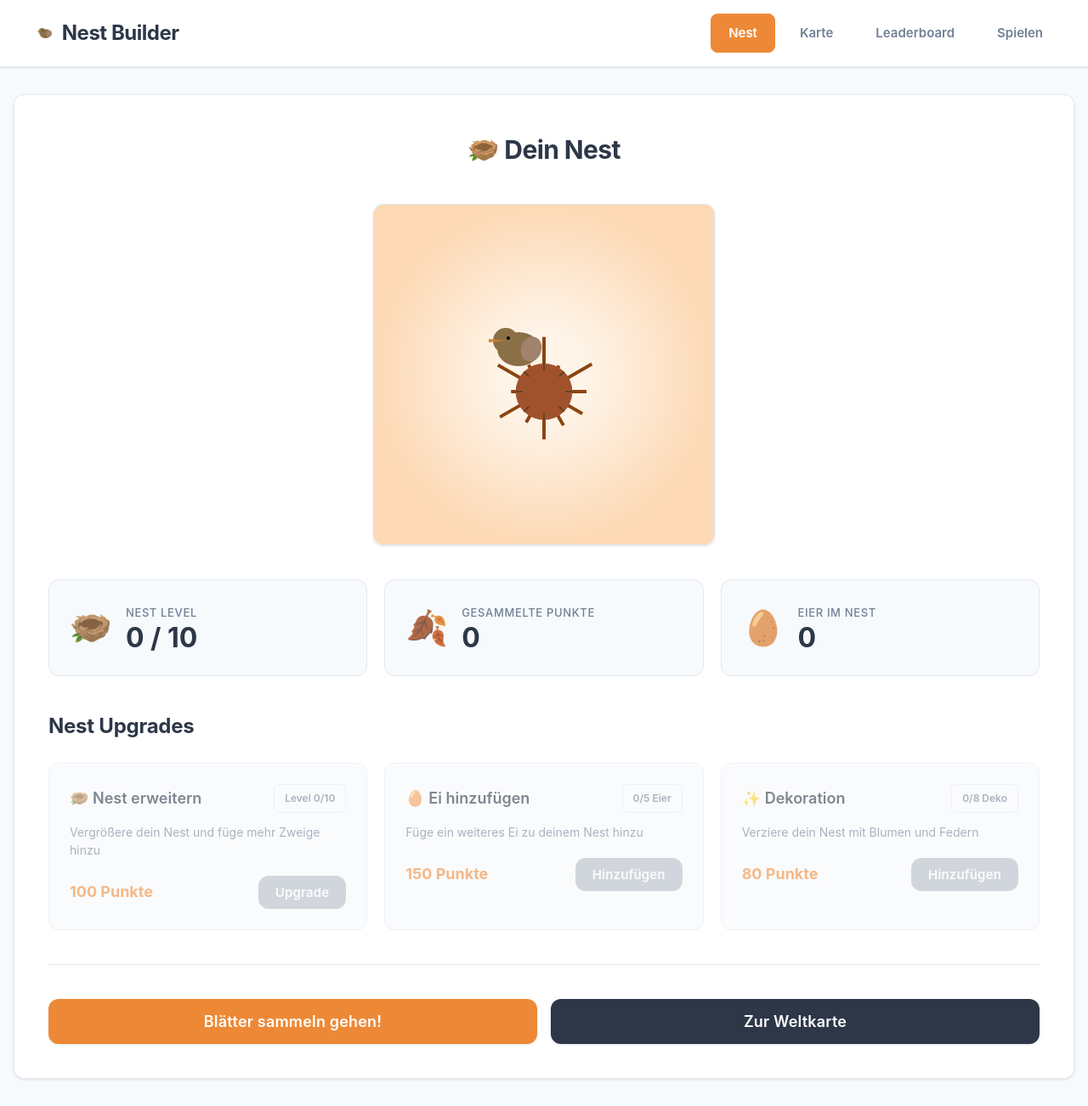
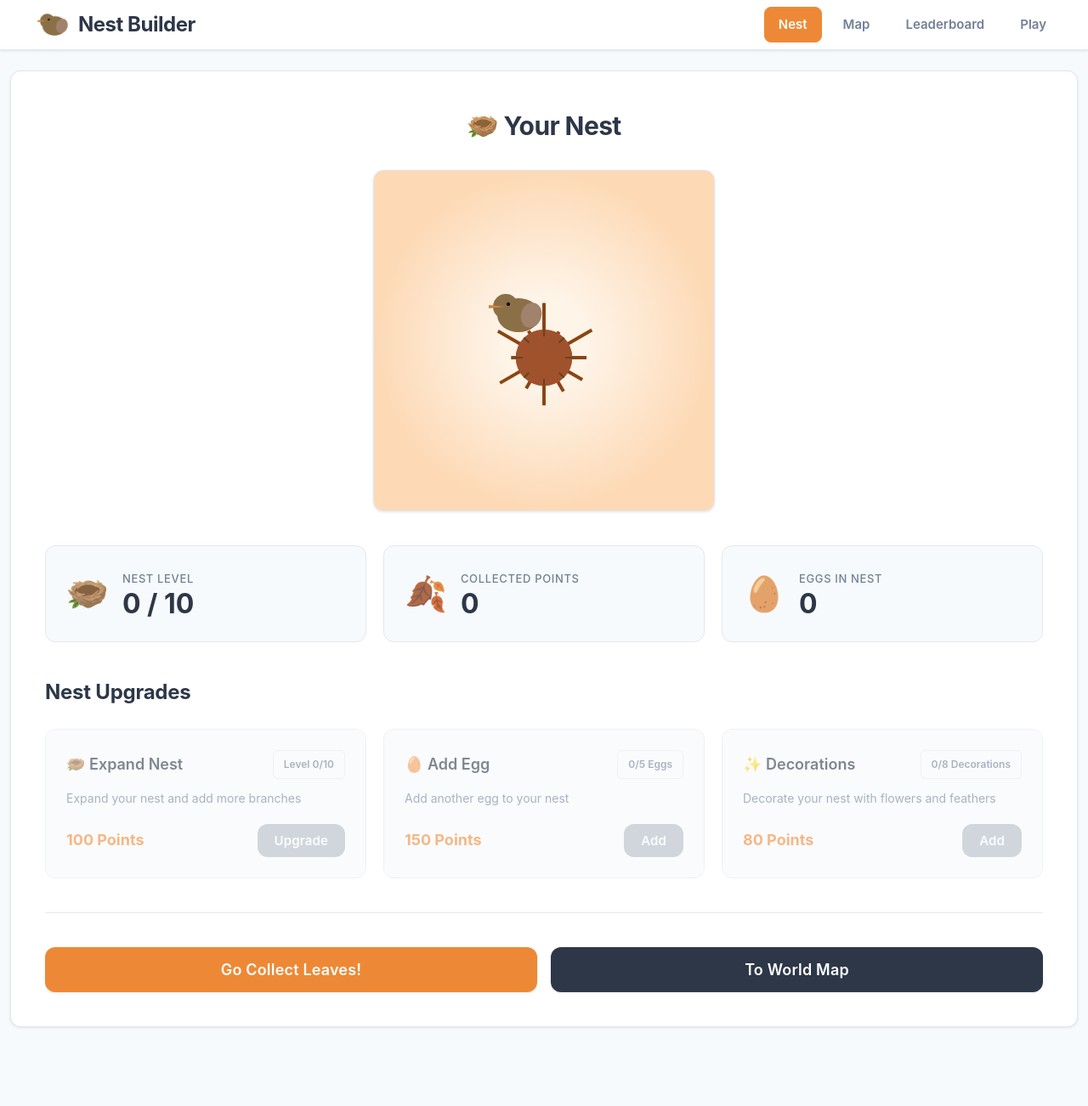
Before and after one commit to alexmen656/Woodcock-Game, a Vue app: page / in a window 1280 px wide. Shown: the whole page at 85% size. After the commit the page ends 1233 px from the top, so only its background shows below. Built offline with nearby package versions, Linux system fonts and the light colour scheme.

Commit message:
feat: Design improvements and translations

```diff
--- a/src/App.vue
+++ b/src/App.vue
@@ -4,14 +4,14 @@
       <div class="header-content">
         <div class="logo">
           <span class="logo-icon"></span>
-          <img width="3.5%" src="./assets/logo.png" alt="">
+          <img width="7.5%" src="./assets/logo.png" alt="">
           <h1>Nest Builder</h1>
         </div>
         <nav class="nav">
           <router-link to="/" class="nav-link">Nest</router-link>
-          <router-link to="/map" class="nav-link">Karte</router-link>
+          <router-link to="/map" class="nav-link">Map</router-link>
           <router-link to="/leaderboard" class="nav-link">Leaderboard</router-link>
-          <router-link to="/game" class="nav-link">Spielen</router-link>
+          <router-link to="/game" class="nav-link">Play</router-link>
         </nav>
       </div>
     </header>
@@ -34,7 +34,7 @@
 .header-content {
   max-width: 1400px;
   margin: 0 auto;
-  padding: 1rem 2rem;
+  padding: .5rem 2rem;
   display: flex;
   justify-content: space-between;
   align-items: center;
@@ -65,7 +65,7 @@
 }
 
 .nav-link {
-  padding: 0.625rem 1.25rem;
+  padding: 0.5rem 1rem;
   border-radius: 8px;
   font-weight: 600;
   font-size: 0.9375rem;
@@ -89,7 +89,7 @@
 
 .app-main {
   min-height: calc(100vh - 80px);
-  padding: 2rem 1rem;
+  padding: 1.5rem 0.75rem;
 }
 
 @media (max-width: 768px) {
--- a/src/views/HomeView.vue
+++ b/src/views/HomeView.vue
@@ -1,7 +1,7 @@
 <template>
     <div class="home-view">
         <div class="nest-display">
-            <h2>🪹 Dein Nest</h2>
+            <h2>🪹 Your Nest</h2>
             <canvas ref="nestCanvasRef" width="400" height="400" class="nest-canvas"></canvas>
             <div class="nest-stats">
                 <div class="stat-card">
@@ -15,7 +15,7 @@
                 <div class="stat-card">
                     <div class="stat-icon">🍂</div>
                     <div class="stat-info">
-                        <span class="stat-label">Gesammelte Punkte</span>
+                        <span class="stat-label">Collected Points</span>
                         <span class="stat-value">{{ totalPoints }}</span>
                     </div>
                 </div>
@@ -23,7 +23,7 @@
                 <div class="stat-card">
                     <div class="stat-icon">🥚</div>
                     <div class="stat-info">
-                        <span class="stat-label">Eier im Nest</span>
+                        <span class="stat-label">Eggs in Nest</span>
                         <span class="stat-value">{{ eggs }}</span>
                     </div>
                 </div>
@@ -33,12 +33,12 @@
                 <div class="upgrade-grid">
                     <div class="upgrade-card" :class="{ locked: totalPoints < nestUpgradeCost }">
                         <div class="upgrade-header">
-                            <h4>🪹 Nest erweitern</h4>
+                            <h4>🪹 Expand Nest</h4>
                             <span class="upgrade-level">Level {{ nestLevel }}/10</span>
                         </div>
-                        <p class="upgrade-desc">Vergrößere dein Nest und füge mehr Zweige hinzu</p>
+                        <p class="upgrade-desc">Expand your nest and add more branches</p>
                         <div class="upgrade-footer">
-                            <span class="upgrade-cost">{{ nestUpgradeCost }} Punkte</span>
+                            <span class="upgrade-cost">{{ nestUpgradeCost }} Points</span>
                             <button @click="upgradeNest" :disabled="totalPoints < nestUpgradeCost || nestLevel >= 10"
                                 class="btn-upgrade">
                                 {{ nestLevel >= 10 ? 'Max Level' : 'Upgrade' }}
@@ -47,29 +47,29 @@
                     </div>
                     <div class="upgrade-card" :class="{ locked: totalPoints < eggUpgradeCost }">
                         <div class="upgrade-header">
-                            <h4>🥚 Ei hinzufügen</h4>
-                            <span class="upgrade-level">{{ eggs }}/5 Eier</span>
+                            <h4>🥚 Add Egg</h4>
+                            <span class="upgrade-level">{{ eggs }}/5 Eggs</span>
                         </div>
-                        <p class="upgrade-desc">Füge ein weiteres Ei zu deinem Nest hinzu</p>
+                        <p class="upgrade-desc">Add another egg to your nest</p>
                         <div class="upgrade-footer">
-                            <span class="upgrade-cost">{{ eggUpgradeCost }} Punkte</span>
+                            <span class="upgrade-cost">{{ eggUpgradeCost }} Points</span>
                             <button @click="upgradeEgg" :disabled="totalPoints < eggUpgradeCost || eggs >= 5"
                                 class="btn-upgrade">
-                                {{ eggs >= 5 ? 'Max Eier' : 'Hinzufügen' }}
+                                {{ eggs >= 5 ? 'Max Eggs' : 'Add' }}
                             </button>
                         </div>
                     </div>
                     <div class="upgrade-card" :class="{ locked: totalPoints < decorationUpgradeCost }">
                         <div class="upgrade-header">
-                            <h4>✨ Dekoration</h4>
-                            <span class="upgrade-level">{{ decorations }}/8 Deko</span>
+                            <h4>✨ Decorations</h4>
+                            <span class="upgrade-level">{{ decorations }}/8 Decorations</span>
                         </div>
-                        <p class="upgrade-desc">Verziere dein Nest mit Blumen und Federn</p>
+                        <p class="upgrade-desc">Decorate your nest with flowers and feathers</p>
                         <div class="upgrade-footer">
-                            <span class="upgrade-cost">{{ decorationUpgradeCost }} Punkte</span>
+                            <span class="upgrade-cost">{{ decorationUpgradeCost }} Points</span>
                             <button @click="upgradeDecoration"
                                 :disabled="totalPoints < decorationUpgradeCost || decorations >= 8" class="btn-upgrade">
-                                {{ decorations >= 8 ? 'Max Deko' : 'Hinzufügen' }}
+                                {{ decorations >= 8 ? 'Max Decorations' : 'Add' }}
                             </button>
                         </div>
                     </div>
@@ -78,10 +78,10 @@
             <div class="play-section">
                 <div class="action-buttons">
                     <button @click="goToGame" class="btn-play">
-                        Blätter sammeln gehen!
+                        Go Collect Leaves!
                     </button>
                     <button @click="goToMap" class="btn-map">
-                        Zur Weltkarte
+                        To World Map
                     </button>
                 </div>
             </div>
@@ -420,7 +420,7 @@ function goToMap() {
     text-align: center;
     font-size: 1.875rem;
     color: var(--primary);
-    margin-bottom: 2.5rem;
+    margin-bottom: 1.75rem;
     font-weight: 700;
     letter-spacing: -0.02em;
 }
--- a/src/views/Leaderboard.vue
+++ b/src/views/Leaderboard.vue
@@ -6,18 +6,18 @@
     </div>
     <div v-if="loading" class="loading">
       <div class="spinner"></div>
-      <p>Lade Leaderboard...</p>
+      <p>Loading Leaderboard...</p>
     </div>
     <div v-else-if="error" class="error-message">
       <span class="error-icon">⚠️</span>
       <p>{{ error }}</p>
-      <button @click="fetchLeaderboard" class="btn-retry">Erneut versuchen</button>
+      <button @click="fetchLeaderboard" class="btn-retry">Try Again</button>
     </div>
     <div v-else class="leaderboard-container">
       <div class="stats-overview">
         <div class="stat-box">
           <span class="stat-number">{{ totalPlayers }}</span>
-          <span class="stat-label">Spieler</span>
+          <span class="stat-label">Players</span>
         </div>
         <div class="stat-box">
           <span class="stat-number">{{ onlinePlayers }}</span>
@@ -25,16 +25,16 @@
         </div>
         <div class="stat-box">
           <span class="stat-number">{{ totalGames }}</span>
-          <span class="stat-label">Spiele</span>
+          <span class="stat-label">Games</span>
         </div>
       </div>
 
       <div class="leaderboard-table">
         <div class="table-header">
-          <div class="col-rank">Rang</div>
-          <div class="col-player">Spieler</div>
+          <div class="col-rank">Rank</div>
+          <div class="col-player">Players</div>
           <div class="col-stats">Stats</div>
-          <div class="col-points">Punkte</div>
+          <div class="col-points">Points</div>
         </div>
         <div
           v-for="player in leaderboard"
@@ -62,7 +62,7 @@
                   <span v-if="player.is_online" class="online-dot" title="Online"></span>
                 </div>
                 <div class="player-meta">
-                  {{ player.games_played }} Spiele gespielt
+                  {{ player.games_played }} Games Played
                 </div>
               </div>
             </div>
@@ -83,7 +83,7 @@
           <div class="col-points">
             <div class="points-display">
               <span class="points-value">{{ formatNumber(player.total_points) }}</span>
-              <span class="points-label">Punkte</span>
+              <span class="points-label">Points</span>
             </div>
             <div class="highscore-badge" v-if="player.highscore">
               Highscore: {{ player.highscore }}
@@ -97,17 +97,17 @@
           :disabled="currentPage === 1"
           class="btn-page"
         >
-          ← Zurück
+          ← Back
         </button>
         <span class="page-info">
-          Seite {{ currentPage }} von {{ totalPages }}
+          Page {{ currentPage }} of {{ totalPages }}
         </span>
         <button
           @click="nextPage"
           :disabled="currentPage === totalPages"
           class="btn-page"
         >
-          Weiter →
+          Next →
         </button>
       </div>
     </div>
@@ -278,7 +278,6 @@ function formatNumber(num) {
   font-size: 2.5rem;
   font-weight: 700;
   color: var(--accent);
-  margin-bottom: 0.5rem;
 }
 
 .stat-label {
```
